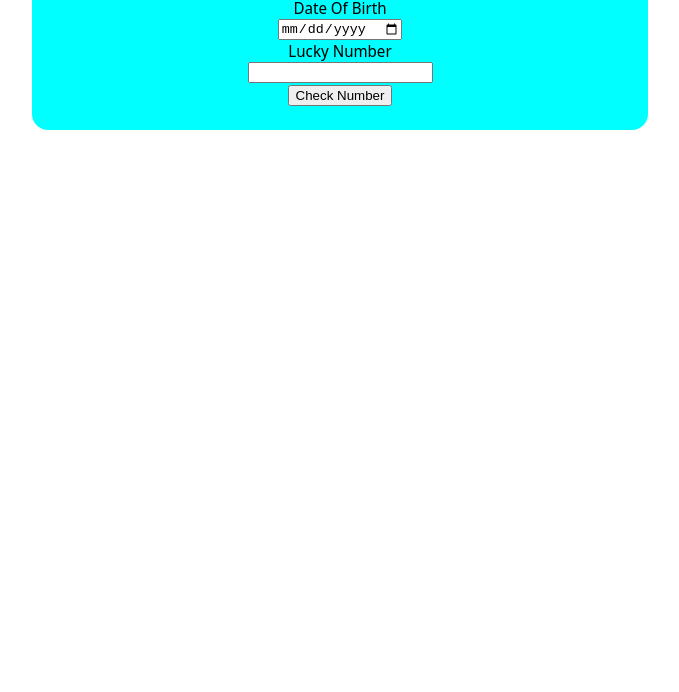
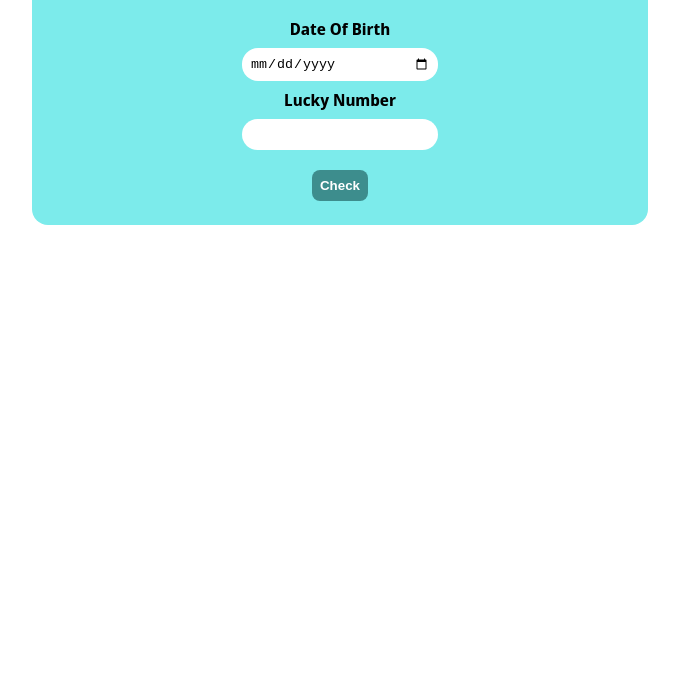
Before and after one commit to RohitrajDeshmukh/is-your-birthday-lucky, a plain HTML site: page index.html in a window 1280 px wide. Shown: the part 108-800 px from the top of the page, without its empty margins (300-979 px from the left). Drawn offline with Linux system fonts and the light colour scheme.

Commit message:
update feat

```diff
--- a/app.js
+++ b/app.js
@@ -8,7 +8,12 @@ const output = document.querySelector("#output");
 checkButton.addEventListener('click', function checkBirthdayLucky(){
     const dob = dateOfBirth.value;
     const sum = calculateSum(dob);
-    compareValues(sum, luckyNumber.value);
+    if(sum && luckyNumber.value){
+        compareValues(sum, luckyNumber.value);
+    }else{
+        output.innerText = "Please Enter Both the fields 😵"
+    }
+
 
 });
 
@@ -23,8 +28,8 @@ function calculateSum(dob){
 
 function compareValues(sum, luckyNumber){
     if(sum % luckyNumber === 0){
-        console.log("your birthday is lucky");
+        output.innerText = "Yessss Your birthday is lucky! 🎂";
     }else{
-        console.log("sry..... your birthday is not lucky");
+        output.innerText= "Sry..... Your birthday is not lucky 🙌";
     }
 }
--- a/index.css
+++ b/index.css
@@ -9,7 +9,7 @@ body{
     max-width: 600px;
     margin: auto;
     text-align: center;
-    background-color: aqua;
+    background-color: rgb(124, 235, 235);
     display: block;
     padding: 0.5rem;
     border-radius: 1rem;
@@ -17,8 +17,29 @@ body{
 label{
     text-align: center;
     display: block;
+    padding: 0.5rem;
+    font-weight: bold;
 }
 input{
     display: block;
     margin: auto;
+    width: 30%;
+    height: 10%;
+    padding: 0.5rem;
+    border-radius: 1rem;
+    border: transparent;
 }
+button{
+    padding: 0.5rem;
+    margin-top: 20px;
+    color: white;
+    background-color:rgb(61, 141, 141) ;
+    border-radius: 0.5rem;
+    border: transparent;
+    font-weight: bold;
+
+}
+p{
+    text-align: center;
+    font-weight: bold;
+}
--- a/index.html
+++ b/index.html
@@ -10,13 +10,13 @@
 <body>
     <div class="container">
     <div class="sub-container">
-    <h2>Is Your Birthday Lucky? </h2>
+    <h1>✨Is Your Birthday Lucky?✨</h1>
     <div>
         <label for="date-of-birth">Date Of Birth</label>
         <input type="date" id="date-of-birth"/>
         <label for="lucky-number">Lucky Number</label>
         <input type="number" id="lucky-number"/>
-        <button id="check-button">Check Number</button>
+        <button id="check-button">Check</button>
         <p id="output"></p>
     </div>
     </div>
```
